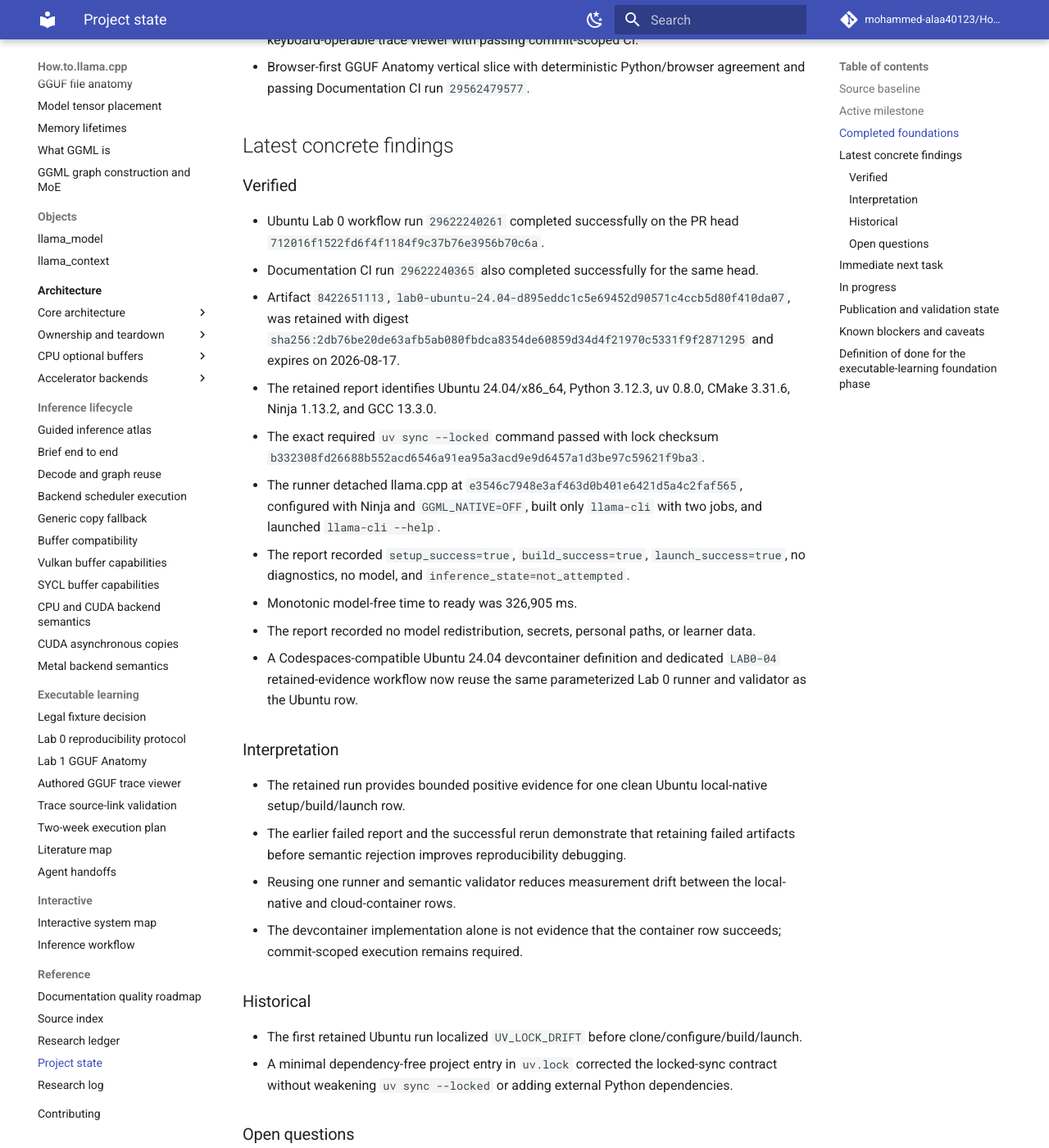
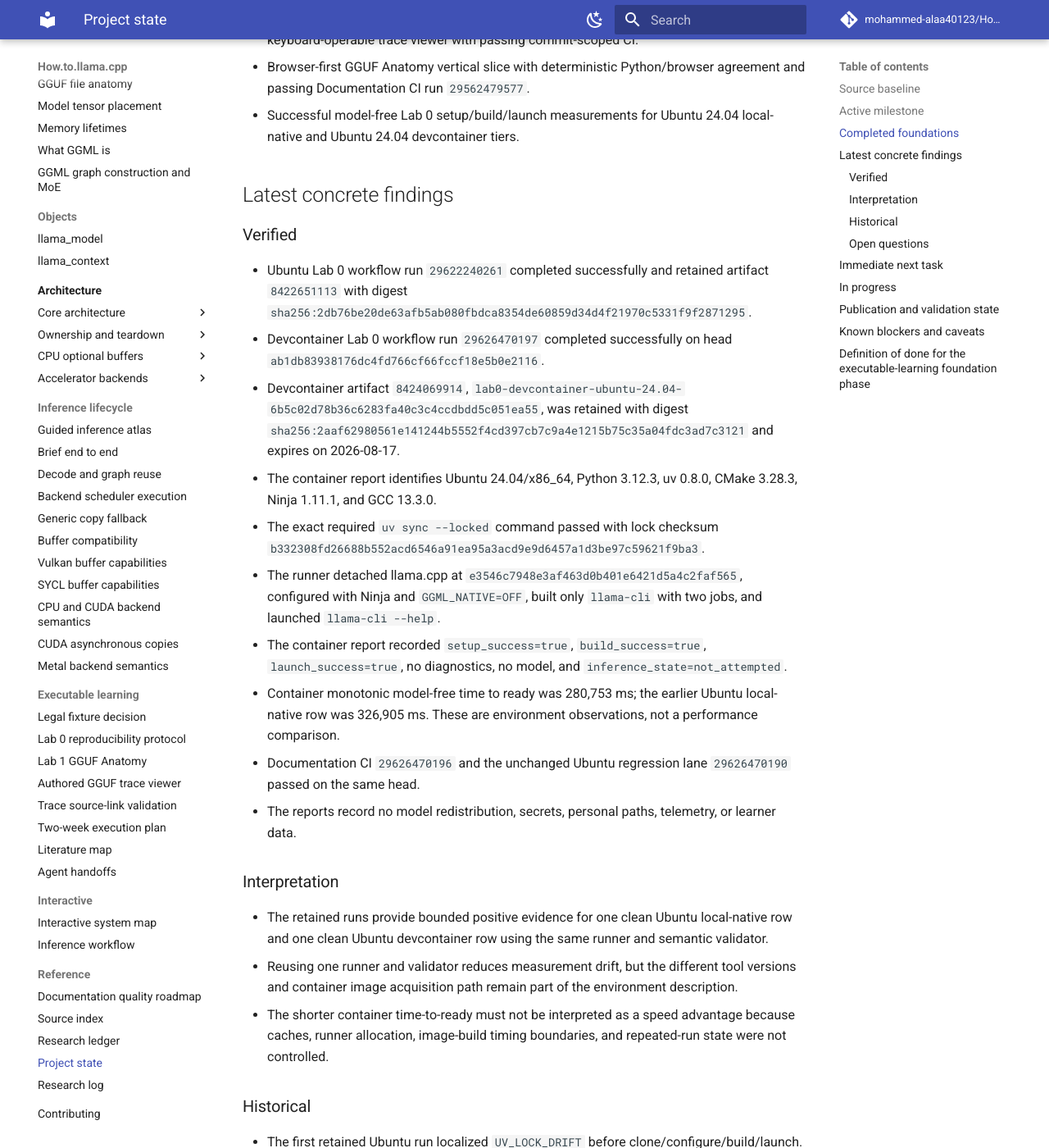
Before and after one commit to mohammed-alaa40123/How.to.llama.cpp, an MkDocs documentation site: the page built from docs/reference/project-state.md, in a window 1280 px wide and 1400 px high, scrolled down 1236 px. Shown: the whole window at 82% size. Built offline with MkDocs 1.6.1 and Material for MkDocs 9.7.7, drawn with Linux system fonts in a browser that asks for light colours; comment, search, counter and statistics services are not loaded; some of the changed text lies outside the part shown.

Commit message:
docs: record successful devcontainer Lab 0 row

````diff
--- a/docs/reference/project-state.md
+++ b/docs/reference/project-state.md
@@ -30,37 +30,39 @@ Read this file after the root README on every run. It is the compact checkpoint
 - Authoritative EAAI orchestration state, evidence backlog, roadmap, and readiness scorecard.
 - Strict MkDocs integration, deterministic GGUF figure, immutable trace source anchors, and keyboard-operable trace viewer with passing commit-scoped CI.
 - Browser-first GGUF Anatomy vertical slice with deterministic Python/browser agreement and passing Documentation CI run `29562479577`.
+- Successful model-free Lab 0 setup/build/launch measurements for Ubuntu 24.04 local-native and Ubuntu 24.04 devcontainer tiers.
 
 ## Latest concrete findings
 
 ### Verified
 
-- Ubuntu Lab 0 workflow run `29622240261` completed successfully on the PR head `712016f1522fd6f4f1184f9c37b76e3956b70c6a`.
-- Documentation CI run `29622240365` also completed successfully for the same head.
-- Artifact `8422651113`, `lab0-ubuntu-24.04-d895eddc1c5e69452d90571c4ccb5d80f410da07`, was retained with digest `sha256:2db76be20de63afb5ab080fbdca8354de60859d34d4f21970c5331f9f2871295` and expires on 2026-08-17.
-- The retained report identifies Ubuntu 24.04/x86_64, Python 3.12.3, uv 0.8.0, CMake 3.31.6, Ninja 1.13.2, and GCC 13.3.0.
+- Ubuntu Lab 0 workflow run `29622240261` completed successfully and retained artifact `8422651113` with digest `sha256:2db76be20de63afb5ab080fbdca8354de60859d34d4f21970c5331f9f2871295`.
+- Devcontainer Lab 0 workflow run `29626470197` completed successfully on head `ab1db83938176dc4fd766cf66fccf18e5b0e2116`.
+- Devcontainer artifact `8424069914`, `lab0-devcontainer-ubuntu-24.04-6b5c02d78b36c6283fa40c3c4ccdbdd5c051ea55`, was retained with digest `sha256:2aaf62980561e141244b5552f4cd397cb7c9a4e1215b75c35a04fdc3ad7c3121` and expires on 2026-08-17.
+- The container report identifies Ubuntu 24.04/x86_64, Python 3.12.3, uv 0.8.0, CMake 3.28.3, Ninja 1.11.1, and GCC 13.3.0.
 - The exact required `uv sync --locked` command passed with lock checksum `b332308fd26688b552acd6546a91ea95a3acd9e9d6457a1d3be97c59621f9ba3`.
 - The runner detached llama.cpp at `e3546c7948e3af463d0b401e6421d5a4c2faf565`, configured with Ninja and `GGML_NATIVE=OFF`, built only `llama-cli` with two jobs, and launched `llama-cli --help`.
-- The report recorded `setup_success=true`, `build_success=true`, `launch_success=true`, no diagnostics, no model, and `inference_state=not_attempted`.
-- Monotonic model-free time to ready was 326,905 ms.
-- The report recorded no model redistribution, secrets, personal paths, or learner data.
-- A Codespaces-compatible Ubuntu 24.04 devcontainer definition and dedicated `LAB0-04` retained-evidence workflow now reuse the same parameterized Lab 0 runner and validator as the Ubuntu row.
+- The container report recorded `setup_success=true`, `build_success=true`, `launch_success=true`, no diagnostics, no model, and `inference_state=not_attempted`.
+- Container monotonic model-free time to ready was 280,753 ms; the earlier Ubuntu local-native row was 326,905 ms. These are environment observations, not a performance comparison.
+- Documentation CI `29626470196` and the unchanged Ubuntu regression lane `29626470190` passed on the same head.
+- The reports record no model redistribution, secrets, personal paths, telemetry, or learner data.
 
 ### Interpretation
 
-- The retained run provides bounded positive evidence for one clean Ubuntu local-native setup/build/launch row.
-- The earlier failed report and the successful rerun demonstrate that retaining failed artifacts before semantic rejection improves reproducibility debugging.
-- Reusing one runner and semantic validator reduces measurement drift between the local-native and cloud-container rows.
-- The devcontainer implementation alone is not evidence that the container row succeeds; commit-scoped execution remains required.
+- The retained runs provide bounded positive evidence for one clean Ubuntu local-native row and one clean Ubuntu devcontainer row using the same runner and semantic validator.
+- Reusing one runner and validator reduces measurement drift, but the different tool versions and container image acquisition path remain part of the environment description.
+- The shorter container time-to-ready must not be interpreted as a speed advantage because caches, runner allocation, image-build timing boundaries, and repeated-run state were not controlled.
 
 ### Historical
 
 - The first retained Ubuntu run localized `UV_LOCK_DRIFT` before clone/configure/build/launch.
 - A minimal dependency-free project entry in `uv.lock` corrected the locked-sync contract without weakening `uv sync --locked` or adding external Python dependencies.
+- The devcontainer lane was introduced only after the local-native row passed and deliberately reused its measurement implementation.
 
 ### Open questions
 
-- Whether the repository devcontainer completes the same bounded path and retains a semantically valid report in CI.
+- The Development Container base image tag and package sources are mutable; an exact built-image digest was not retained.
+- Real Codespaces service opening, persistence and failure behavior remain untested.
 - Real macOS and WSL2 runs remain required before any cross-platform claim.
 - Offline/degraded-mode behavior and cached rebuild behavior remain untested.
 - Independent technical review and an approved educational evaluation pathway remain required.
@@ -69,16 +71,14 @@ Read this file after the root README on every run. It is the compact checkpoint
 
 ```text
 return to STACK-01 when the human canonical-progress decision exists
-  → otherwise inspect the LAB0-04 devcontainer workflow and retained report
-  → preserve the exact JSON artifact before semantic validation
-  → make at most one phase-specific repair if it fails
-  → do not claim inference, Codespaces service reliability or cross-platform reproducibility
+  → otherwise begin DATA-01 retrospective extraction or PROGRESS-02 according to the orchestrator
+  → do not duplicate Lab 0 environment lanes without a declared matrix need
+  → do not claim inference, Codespaces service reliability, image reproducibility or cross-platform equivalence
 ```
 
 ## In progress
 
 - Draft PR stack for the EAAI executable-learning foundation.
-- `LAB0-04` measured devcontainer run and artifact validation.
 - `DATA-01` retrospective agent-workflow extraction contract.
 - `PROGRESS-02` progress export/import, migration, and corruption recovery.
 - Current-tree CPU_REPACK regeneration and sanitizer validation.
@@ -89,20 +89,21 @@ return to STACK-01 when the human canonical-progress decision exists
 - `docs/publication/orchestrator-state.md` and `docs/publication/evidence-backlog.md` remain authoritative.
 - `CI-01`, `MEDIA-01`, `FIG-01`, `TRACE-02`, `VIEW-01`, and `LAB1-01` have passing commit-scoped CI evidence.
 - `LAB0-03` has one retained, semantically valid, successful Ubuntu 24.04 model-free setup/build/launch record.
-- `LAB0-04` now has an implementation and workflow, but no successful retained container report yet.
+- `LAB0-04` has one retained, semantically valid, successful Ubuntu 24.04 devcontainer model-free setup/build/launch record.
 - No participant data, model, telemetry, credential, paid API call, generated media output, native instrumentation, inference, or manuscript prose was introduced.
 
 ## Known blockers and caveats
 
 - **Canonical integration:** `STACK-01` still requires a human choice of progress implementation and merge order.
-- **Execution-tier coverage:** the successful Ubuntu row does not cover devcontainer until `LAB0-04` passes, nor macOS, WSL2, browser execution, offline use, model loading, or inference.
-- **Container reproducibility:** the Development Container base image tag and initial package acquisition still depend on external registries; the exact built image digest must be retained by CI or a later evidence increment before making a stronger image-reproducibility claim.
+- **Execution-tier coverage:** the two successful rows do not cover macOS, WSL2, browser execution, offline use, model loading, inference or actual Codespaces service operation.
+- **Container reproducibility:** the Development Container base image tag and initial package acquisition depend on external registries; the exact built image digest was not retained.
+- **Timing comparison:** local-native and container time-to-ready values are not a controlled benchmark and must not be compared as performance results.
 - **Lab 0 target:** the `llama-cli` command shape still requires independent technical review.
 - **Educational effectiveness:** no learner-benefit claim is permitted before an approved evaluation pathway and baseline comparison.
 - **Progress integration:** canonical progress implementation remains unresolved across overlapping branches.
 - **Native acceptance:** the synthetic file is a format-teaching fixture and is not claimed to be a valid inference model.
 - **Live-site verification:** Pages should be rechecked only after stacked changes merge to `main` and deploy.
-- **Evidence retention:** artifact `8368782428` expires on 2026-08-15; successful Lab 0 artifact `8422651113` expires on 2026-08-17.
+- **Evidence retention:** artifact `8368782428` expires on 2026-08-15; Lab 0 artifacts `8422651113` and `8424069914` expire on 2026-08-17.
 - **Upstream permission:** direct issue/PR creation in `ggml-org/llama.cpp` is blocked for the connected GitHub App.
 
 ## Definition of done for the executable-learning foundation phase
````
Also changed, not shown: other parts of docs/reference/project-state.md (+1 -1 lines).
